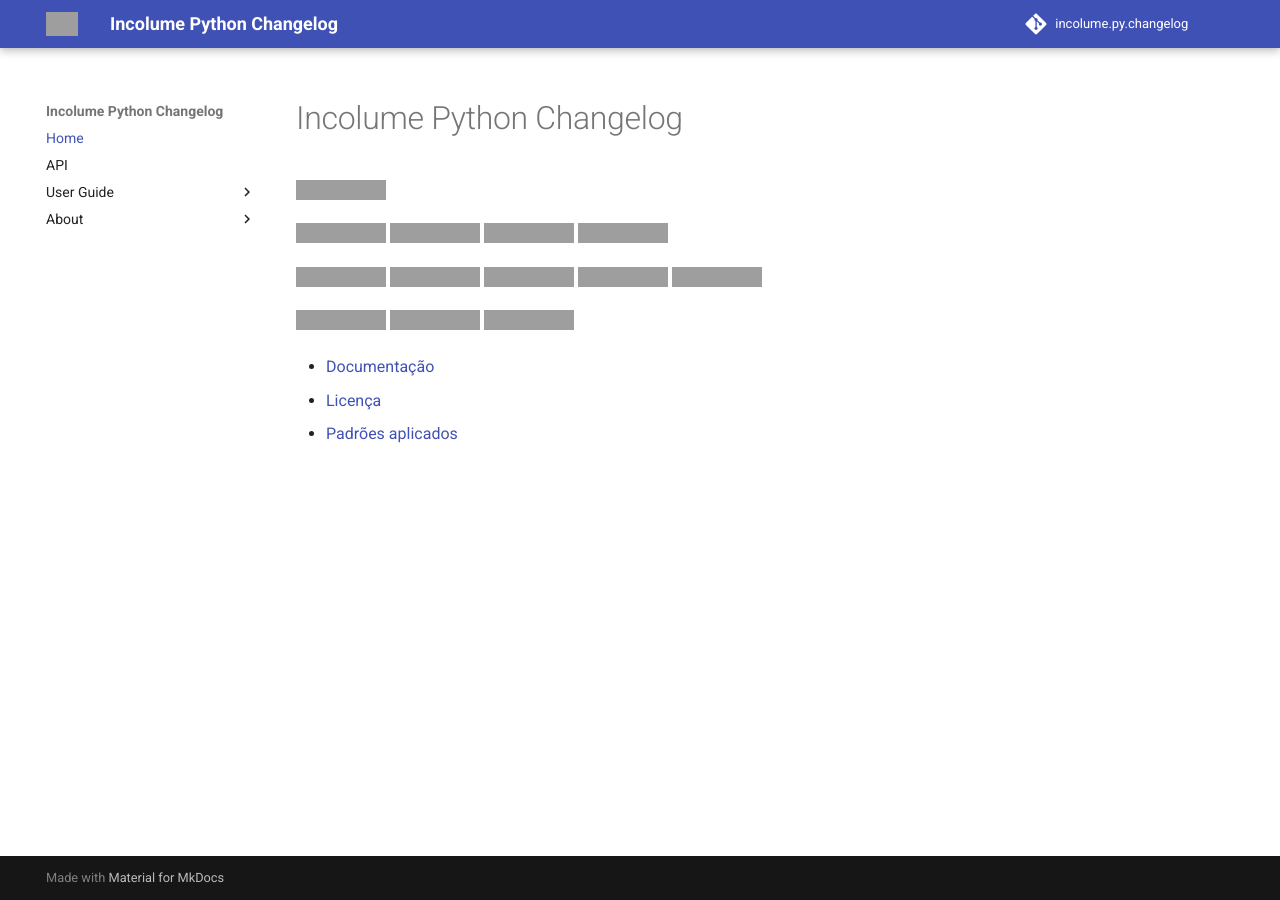
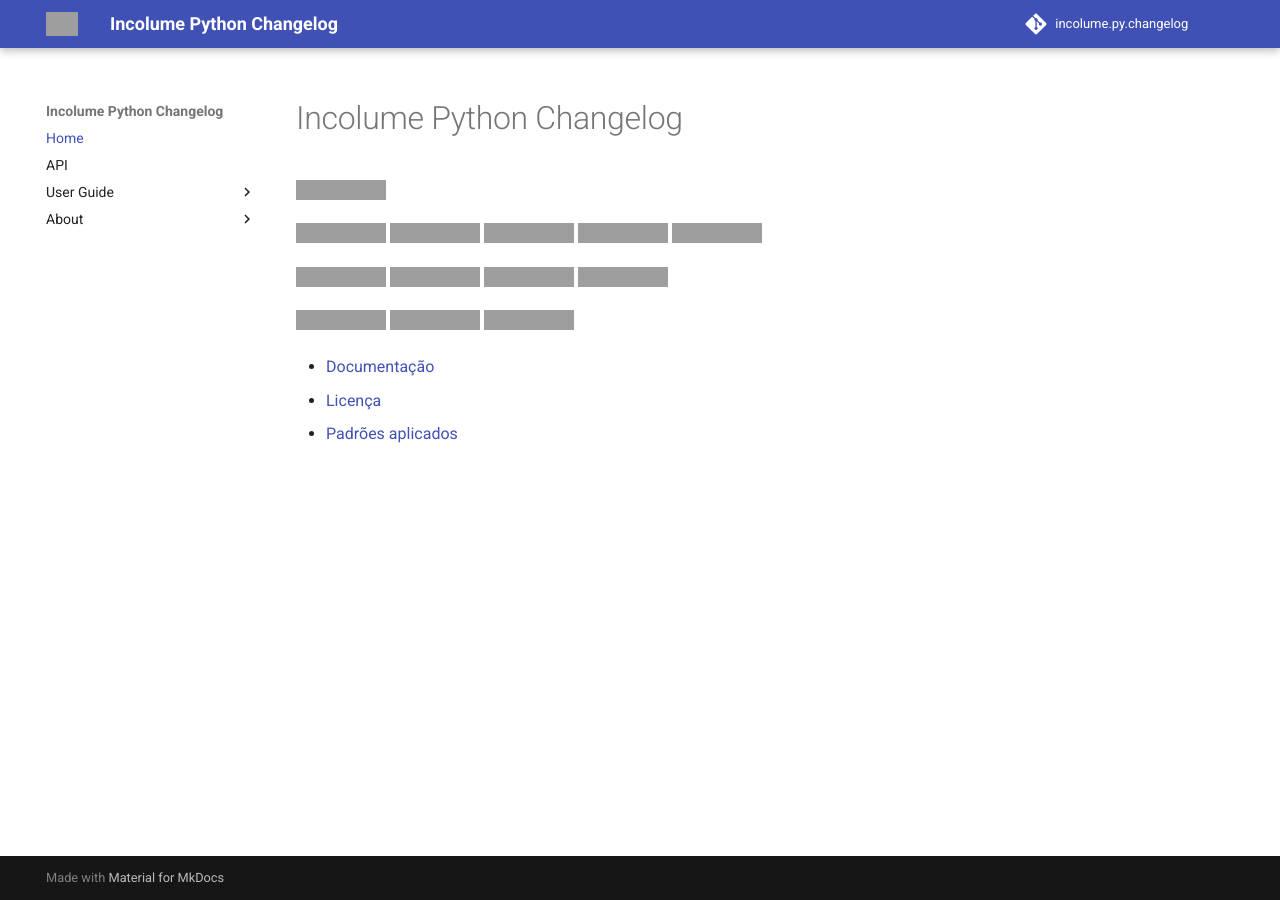
Before and after one commit to development-incolume/incolume.py.changelog, an MkDocs documentation site: the page built from docs/index.md, in a window 1280 px wide. Built offline with MkDocs 1.6.1 and Material for MkDocs 9.7.7, drawn with Linux system fonts in a browser that asks for light colours; comment, search, counter and statistics services are not loaded; grey boxes are pictures that could not be loaded.

Commit message:
docs: #13 redefinido precedência de organização dos badges

```diff
--- a/docs/index.md
+++ b/docs/index.md
@@ -1,17 +1,17 @@
 # Incolume Python Changelog
 
 [![Ruff](https://img.shields.io/endpoint?url=https://raw.githubusercontent.com/astral-sh/ruff/main/assets/badge/v2.json)](https://github.com/astral-sh/ruff)
-
-!["style: blue"](https://img.shields.io/badge/code%20style-blue-black)
-!["style: ruff"](https://img.shields.io/badge/code%20style-ruff-black)
-[![Style: isort](https://img.shields.io/badge/%20Format%20Style-isort-%23000000?style=flat&labelColor=4444444)](https://pycqa.github.io/isort/)
-[![style: pydocstyle](https://img.shields.io/badge/%20Format%20Style-pydocstyle-%23000000?style=flat&labelColor=444444)](http://www.pydocstyle.org/en/stable/)
 
 [![Metodology: PEP8](https://img.shields.io/badge/%20Metodology-PEP8-%23aabbcc?style=flat&labelColor=4444444)](http://127.0.0.1:8000/user_guide/zenpy/)
 [![Metodology: PEP20](https://img.shields.io/badge/%20Metodology-PEP20-%23aabbcc?style=flat&labelColor=4444444)](http://127.0.0.1:8000/user_guide/zenpy/)
 [![Metodology: SemVer](https://img.shields.io/badge/%20Metodology-SemVer-%23aabbcc?style=flat&labelColor=4444444)](https://semver.org/lang/pt-BR)
 [![Metodology: keep-a-changelog](https://img.shields.io/badge/%20Metodology-keepachangelog-%23aabbcc?style=flat&labelColor=4444444)](https://keepachangelog.com/pt-BR/1.0.0/)
 [![Metodology: conventionalcommits](https://img.shields.io/badge/%20Metodology-conventionalcommits-%23aabbcc?style=flat&labelColor=4444444)](https://www.conventionalcommits.org/pt-br/v1.0.0/#specification)
+
+!["style: blue"](https://img.shields.io/badge/code%20style-blue-black)
+!["style: ruff"](https://img.shields.io/badge/code%20style-ruff-black)
+[![Style: isort](https://img.shields.io/badge/%20Format%20Style-isort-%23000000?style=flat&labelColor=4444444)](https://pycqa.github.io/isort/)
+[![style: pydocstyle](https://img.shields.io/badge/%20Format%20Style-pydocstyle-%23000000?style=flat&labelColor=444444)](http://www.pydocstyle.org/en/stable/)
 
 [![Linter: mypy](https://img.shields.io/badge/%20Linter-Mypy-%231674b1?style=flat&labelColor=4444444)](https://mypy.readthedocs.io/en/stable/)
 [![Linter: pylint](https://img.shields.io/badge/%20Linter-pylint-%231674b1?style=flat&labelColor=4444444)](https://pylint.pycqa.org/en/latest/)
```
